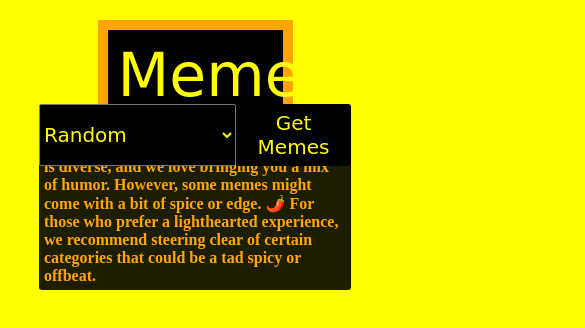
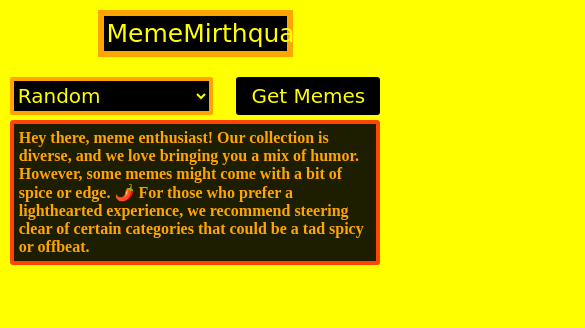
Before and after one commit to ShaunZap/MemeReader, a plain HTML site: page index.html in a window 390 px wide. Shown: the top 328 px of the page, 585 px wide, since content can reach past the window. Drawn offline with Linux system fonts and the light colour scheme; a web font is replaced by a local one.

Commit message:
responsive

```diff
--- a/style.css
+++ b/style.css
@@ -10,13 +10,13 @@ body{
 h1{
     font-family: 'Sedgwick Ave Display', cursive;
     text-align: center;
-    font-size: 60px;
+    font-size: 50px;
     font-weight: 400;
     margin: 0 auto;
-    margin-top: 20px;
+    margin-top: 10px;
     background-color: black;
     color: yellow;
-    padding: 10px;
+    padding: 5px;
     width: 50%;
     border: 10px solid orange;
 }
@@ -26,6 +26,7 @@ select{
     background-color: black;
     color: yellow;
     border-radius: 2px;
+    border: 4px solid orange;
 }
 
 button{
@@ -48,9 +49,6 @@ button:hover{
     display: flex;
     justify-content: space-between;
     margin-top: 20px;
-    position: absolute;
-    top: 10%;
-    left: 10%;
 }
 
 #imageContainer{
@@ -74,6 +72,7 @@ button:hover{
     color: orange;
     font-weight: 600;
     border-radius: 3px;
+    border: 4px solid orangered;
 }
 
 .Cards{
@@ -82,21 +81,19 @@ button:hover{
     height: 100%;
     padding: 8px;
     border-radius: 5px;
-    background-color: black;
+    background-color: rgba(0, 0, 0, 0.922);
+    margin-top: 5px;
 }
 .memeTitle{
-    background-color: rgba(255, 255, 255, 0.169);
-    color: orange;
+    background-color: orange;
+    color: black;
     padding: 10px;
     margin: 0px 0px 5px 0px;
     border-radius: 5px;
 }
 .memeImage{
-    /* position: absolute; */
     width: 100%;
     border-radius: 3px;
-
-    /* border: 10px solid black; */
 }
 .contentContainer{
     width: 100%;
@@ -117,3 +114,33 @@ button:hover{
     border-radius: 2px;
     border: 1px solid orange;
 }
+
+@media screen and (max-width: 800px) {
+    .Cards{
+        width: 600px;
+    }
+    h1{
+        font-size: 40px;
+    }
+}
+@media screen and (max-width: 600px) {
+    h1{
+        font-size: 30px;
+        border: 6px solid orange;
+        padding: 3px;
+    }
+    .caution{
+        width: 95%;
+    }
+    .container{
+        width: 95%;
+    }
+    #imageContainer{
+        width: 95%;
+    }
+}
+@media screen and (max-width: 450px) {
+    h1{
+        font-size: 25px;
+    }
+}
```
